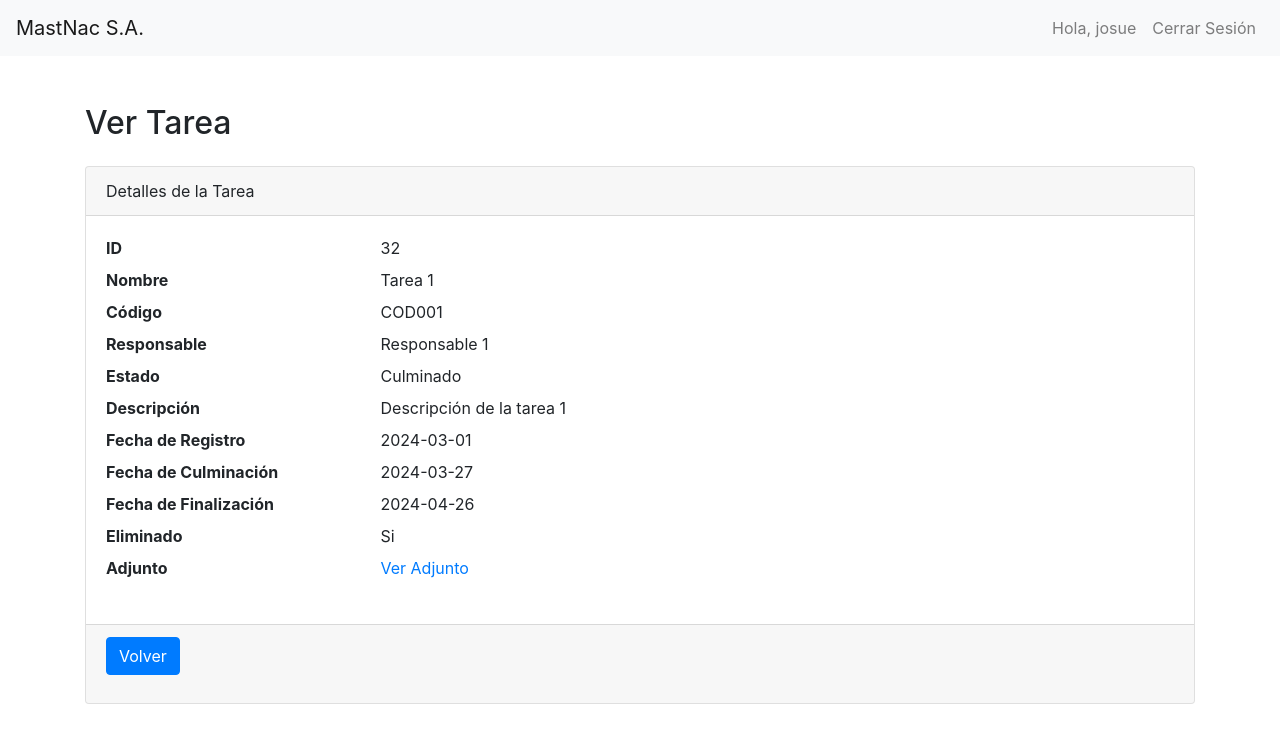
After one commit to YVDjosue/webTarea, a PHP site: page /view.php?id=32 in a window 1280 px wide. The commit adds this page. Shown: the top 743 px of the page. Run offline with PHP 8.4, Linux system fonts and the light colour scheme; a user stored in the database is signed in; data comes from the database, SQL or seed files in the repository.

Commit message:
mas avances

```diff
--- a/update.php
+++ b/update.php
@@ -1,5 +1,5 @@
 <?php
-sessiion_start();
+session_start();
 include('security.php');
 include('conexion.php');
 
@@ -49,7 +49,7 @@ if ($_SERVER['REQUEST_METHOD'] == 'POST') {
     $sql = "UPDATE tareas SET codigo='$codigo', nombre='$nombre', descripcion='$descripcion', fecha_de_registro='$fecha_de_registro', fecha_culminacion='$fecha_culminacion', fecha_finalizacion='$fecha_finalizacion', responsable='$responsable', estado='$estado', eliminado='$eliminado', adjunto='$adjunto' WHERE id=$id";
 
     if ($conn->query($sql) === TRUE) {
-        header('Location: index.php');
+        header('Location: index.php?update=true');
     } else {
         echo "Error: " . $sql . "<br>" . $conn->error;
     }
--- /dev/null
+++ b/view.php
@@ -0,0 +1,83 @@
+<?php
+session_start();
+include('security.php');
+include('conexion.php');
+
+$id = $_GET['id'];
+$sql = "SELECT * FROM tareas WHERE id = $id";
+$result = $conn->query($sql);
+$row = $result->fetch_assoc();
+?>
+
+<!DOCTYPE html>
+<html lang="es">
+
+<head>
+    <meta charset="UTF-8">
+    <meta name="viewport" content="width=device-width, initial-scale=1.0">
+    <title>Ver Tarea</title>
+    <link href="https://stackpath.bootstrapcdn.com/bootstrap/4.5.2/css/bootstrap.min.css" rel="stylesheet">
+</head>
+
+<body>
+    <?php include('navbar.php'); ?>
+    <div class="container mt-5">
+        <h2 class="mb-4">Ver Tarea</h2>
+        <div class="card">
+            <div class="card-header">
+                Detalles de la Tarea
+            </div>
+            <div class="card-body">
+                <dl class="row">
+                    <dt class="col-sm-3">ID</dt>
+                    <dd class="col-sm-9"><?php echo $row['id']; ?></dd>
+
+                    <dt class="col-sm-3">Nombre</dt>
+                    <dd class="col-sm-9"><?php echo $row['nombre']; ?></dd>
+
+                    <dt class="col-sm-3">Código</dt>
+                    <dd class="col-sm-9"><?php echo $row['codigo']; ?></dd>
+
+                    <dt class="col-sm-3">Responsable</dt>
+                    <dd class="col-sm-9"><?php echo $row['responsable']; ?></dd>
+
+                    <dt class="col-sm-3">Estado</dt>
+                    <dd class="col-sm-9"><?php echo $row['estado']; ?></dd>
+
+                    <dt class="col-sm-3">Descripción</dt>
+                    <dd class="col-sm-9"><?php echo $row['descripcion']; ?></dd>
+
+                    <dt class="col-sm-3">Fecha de Registro</dt>
+                    <dd class="col-sm-9"><?php echo $row['fecha_de_registro']; ?></dd>
+
+                    <dt class="col-sm-3">Fecha de Culminación</dt>
+                    <dd class="col-sm-9"><?php echo $row['fecha_culminacion']; ?></dd>
+
+                    <dt class="col-sm-3">Fecha de Finalización</dt>
+                    <dd class="col-sm-9"><?php echo $row['fecha_finalizacion']; ?></dd>
+
+                    <dt class="col-sm-3">Eliminado</dt>
+                    <dd class="col-sm-9"><?php echo ($row['eliminado'] ? 'Si' : 'No'); ?></dd>
+
+                    <dt class="col-sm-3">Adjunto</dt>
+                    <dd class="col-sm-9">
+                        <?php if ($row['adjunto']) { ?>
+                            <a href="files/<?php echo $row['adjunto']; ?>" target="_blank">Ver Adjunto</a>
+                        <?php } else { ?>
+                            No hay adjunto
+                        <?php } ?>
+                    </dd>
+                </dl>
+            </div>
+            <div class="card-footer">
+                <a href="index.php" class="btn btn-primary mb-3">Volver</a>
+            </div>
+        </div>
+    </div>
+
+    <script src="https://code.jquery.com/jquery-3.5.1.slim.min.js"></script>
+    <script src="https://cdn.jsdelivr.net/npm/@popperjs/core@2.9.2/dist/umd/popper.min.js"></script>
+    <script src="https://stackpath.bootstrapcdn.com/bootstrap/4.5.2/js/bootstrap.min.js"></script>
+</body>
+
+</html>
```
Also changed, not shown: index.php (+34 -3 lines), 1 other file.
